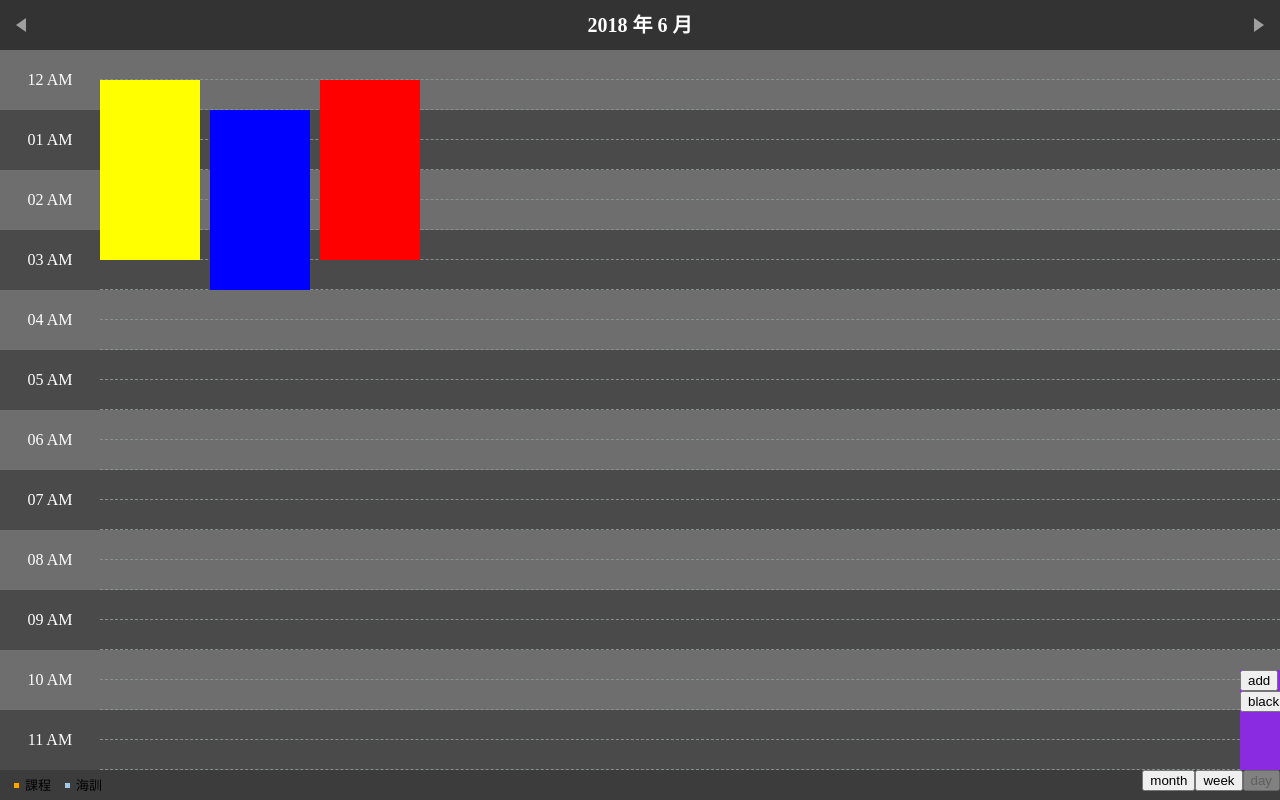
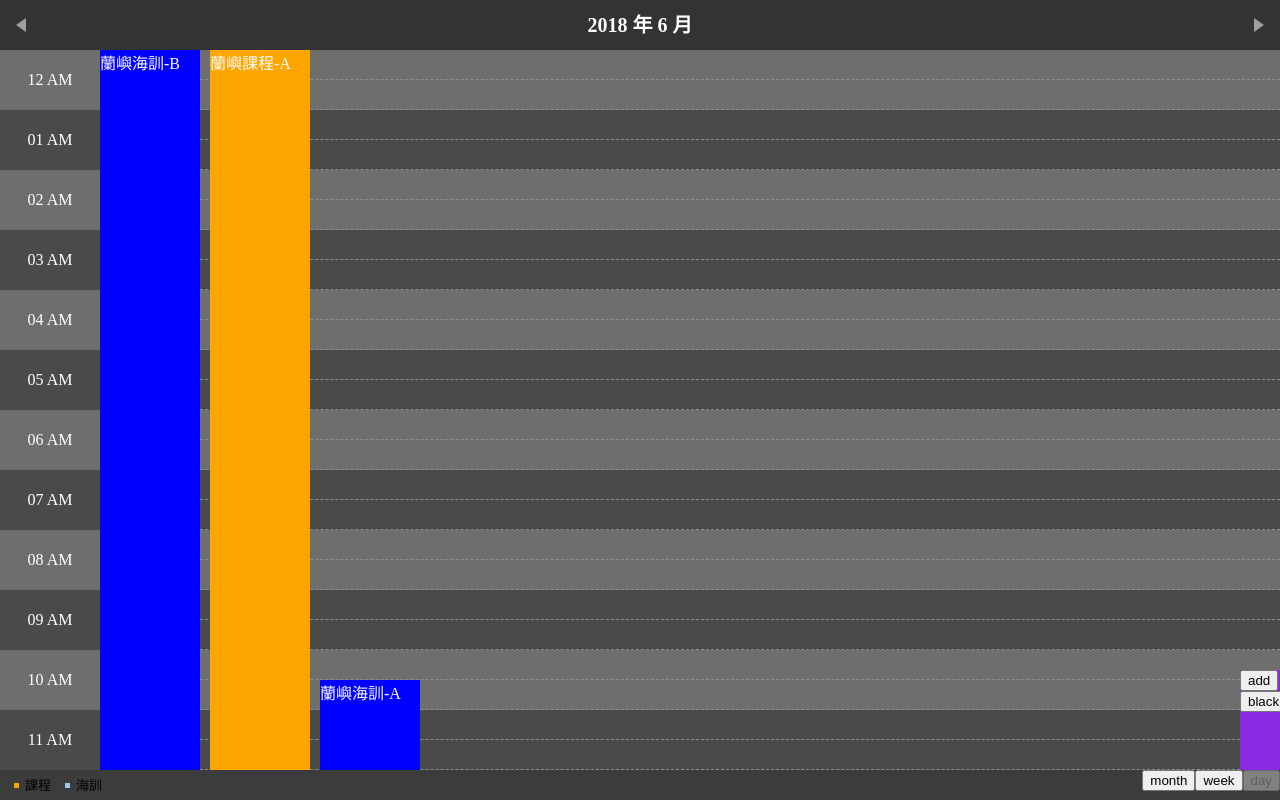
Before and after one commit to SHANG-TING/ngx-calendar, an Angular app: page / in a window 1280 px wide. Both pictures are taken after a click on the button "day". Built offline with nearby package versions, Linux system fonts and the light colour scheme.

Commit message:
add day-view logic

```diff
--- a/src/app/app.component.ts
+++ b/src/app/app.component.ts
@@ -11,30 +11,30 @@ export class AppComponent {
   title = 'app';
   events: CalendarEvent[] = [
     {
-      title: '蘭嶼課程-1',
-      start: new Date(2018, 6, 13),
-      end: new Date(2018, 6, 16),
+      title: '蘭嶼課程-A',
+      start: new Date(2018, 6, 13, 9, 0),
+      end: new Date(2018, 6, 16, 18, 0),
       color: colors.orange,
       url: 'https://docs.google.com/forms/d/e/1FAIpQLSchC4AadufooQ_wR7krQk9ys2nsPmekq0qj22ZodxPT9Dlxjw/viewform'
     } as CalendarEvent,
     {
-      title: '蘭嶼課程-2',
-      start: new Date(2018, 6, 24),
-      end: new Date(2018, 6, 27),
+      title: '蘭嶼課程-B',
+      start: new Date(2018, 6, 16, 13, 30),
+      end: new Date(2018, 6, 16, 22, 0),
       color: colors.orange,
       url: 'https://docs.google.com/forms/d/e/1FAIpQLSchC4AadufooQ_wR7krQk9ys2nsPmekq0qj22ZodxPT9Dlxjw/viewform'
     } as CalendarEvent,
     {
-      title: '蘭嶼海訓-1',
-      start: new Date(2018, 5, 26),
-      end: new Date(2018, 5, 28),
+      title: '蘭嶼海訓-A',
+      start: new Date(2018, 6, 16, 10, 30),
+      end: new Date(2018, 6, 20, 16, 30),
       color: colors.blue,
       url: 'https://docs.google.com/forms/d/e/1FAIpQLSchC4AadufooQ_wR7krQk9ys2nsPmekq0qj22ZodxPT9Dlxjw/viewform'
     } as CalendarEvent,
     {
-      title: '蘭嶼海訓-2',
-      start: new Date(2018, 5, 27),
-      end: new Date(2018, 5, 29),
+      title: '蘭嶼海訓-B',
+      start: new Date(2018, 6, 7, 7, 30),
+      end: new Date(2018, 6, 29, 11, 30),
       color: colors.blue,
       url: 'https://docs.google.com/forms/d/e/1FAIpQLSchC4AadufooQ_wR7krQk9ys2nsPmekq0qj22ZodxPT9Dlxjw/viewform'
     } as CalendarEvent
--- a/src/app/ngx-calendar/day/ngx-calendar-day-view/ngx-calendar-day-view.component.html
+++ b/src/app/ngx-calendar/day/ngx-calendar-day-view/ngx-calendar-day-view.component.html
@@ -12,7 +12,10 @@
 
 
     <!-- events -->
-    <div *ngFor="let item of data" class="bar" [ngStyle]="item.style">
+    <div *ngFor="let dayEvent of dayEvents" class="bar" [ngStyle]="dayEvent.style">
+      <span style="color: white">
+          {{ dayEvent.data.title }}
+      </span>
     </div>
      <!--<div style="background: green;
     height: 90px;
--- a/src/app/ngx-calendar/day/ngx-calendar-day-view/ngx-calendar-day-view.component.ts
+++ b/src/app/ngx-calendar/day/ngx-calendar-day-view/ngx-calendar-day-view.component.ts
@@ -1,4 +1,5 @@
 import { Component, OnInit, Input, QueryList, ViewChildren, ElementRef, AfterViewInit } from '@angular/core';
+import { CalendarEvent } from '../../@core/models';
 
 @Component({
   selector: 'ngx-calendar-day-view',
@@ -8,35 +9,39 @@ import { Component, OnInit, Input, QueryList, ViewChildren, ElementRef, AfterVie
 export class NgxCalendarDayViewComponent implements OnInit, AfterViewInit {
 
   @Input() className = 'black';
-  @Input() nstr = new Date();
+  @Input() events: CalendarEvent[] = [];
+  @Input() nstr = new Date(2018, 6, 16);
   @Input() start = '10:00';
   @Input() end = '23:00';
   @Input() split = 30;
 
   @ViewChildren('bar') bars: QueryList<ElementRef>;
 
-  data = [
-    {
-      style: {
-        top: '30px',
-        height: '180px',
-        background: 'yellow'
-      }
-    }, {
-      style: {
-        top: '60px',
-        height: '180px',
-        left: '110px',
-        background: 'blue'
-      }
-    }, {
-      style: {
-        top: '30px',
-        height: '180px',
-        left: '220px',
-        background: 'red'
-      }
-    },
+  dayEvents: any[] = [
+    // {
+    //   style: {
+    //     top: '30px',
+    //     height: '180px',
+    //     background: 'yellow'
+    //   },
+    //   data: {}
+    // }, {
+    //   style: {
+    //     top: '60px',
+    //     height: '180px',
+    //     left: '110px',
+    //     background: 'blue'
+    //   },
+    //   data: {}
+    // }, {
+    //   style: {
+    //     top: '30px',
+    //     height: '180px',
+    //     left: '220px',
+    //     background: 'red'
+    //   },
+    //   data: {}
+    // },
   ];
 
   hour = [
@@ -116,25 +121,94 @@ export class NgxCalendarDayViewComponent implements OnInit, AfterViewInit {
 
   constructor() { }
 
+  ngOnInit() {
+    this.setDayEvent();
+  }
+
   ngAfterViewInit() {
-    let tempWidth = 0;
-    for (let index = 0; index < this.data.length; index++) {
-      tempWidth = tempWidth + index * 10;
-    }
+    // 崇軒大神版本
+    // let tempWidth = 0;
+    // for (let index = 0; index < this.dayEvents.length; index++) {
+    //   tempWidth = tempWidth + index * 10;
+    // }
 
-    if ((document.body.offsetWidth - 100) < (100 * this.data.length) + tempWidth) {
+    // 灰塵版本 (僅供參考XD)
+    const tempWidth = this.dayEvents.map((x, i) => i * 10).reduce((a, b) => a + b);
+
+    if ((document.body.offsetWidth - 100) < (100 * this.dayEvents.length) + tempWidth) {
 
       this.bars.forEach(
         (item, index) => {
-          item.nativeElement.style.width = `${(100 * this.data.length) + tempWidth}px`;
+          item.nativeElement.style.width = `${(100 * this.dayEvents.length) + tempWidth}px`;
         }
       );
-
     }
-
   }
 
-  ngOnInit() {
+  setDayEvent() {
+    const firstdate = new Date(this.nstr.getFullYear(), this.nstr.getMonth(), this.nstr.getDate());
+    const lastdate = new Date(firstdate.getTime());
+    lastdate.setDate(lastdate.getDate() + 1);
+
+    const width = 30;
+    const getPixelForDiffSplit = (end, start) => {
+      const diffMs = (end.getTime() - start.getTime());
+      return (diffMs % 86400000) / (this.split * 60 * 1000);
+    };
+
+    this.dayEvents = this.events
+      .filter(e => {
+        return (e.start >= firstdate && e.start < lastdate) ||
+          (firstdate >= e.start && firstdate <= e.end) ||
+          (firstdate >= e.start  && lastdate < e.end);
+      })
+      .sort((e1, e2) => e1.start.getTime() - e2.start.getTime())
+      .map((e, i) => {
+        const event = {
+          style: {
+            top: '0px',
+            height: '0px',
+            left: `${i * 110}px`,
+            background: e.color.toString()
+          },
+          data: e
+        };
+
+        if (e.start >= firstdate && e.end < lastdate) {
+
+          //      |---------------------|
+          //            |---------|
+
+          event.style.top = `${getPixelForDiffSplit(e.start, firstdate) * width}px`;
+          event.style.height = `${getPixelForDiffSplit(e.end, e.start) * width}px`;
+
+        } else if (e.start < firstdate && (firstdate <= e.end && e.end < lastdate)) {
+
+          //      |---------------------|
+          // |----------------|
+
+          event.style.top = `0px`;
+          event.style.height = `${getPixelForDiffSplit(e.end, firstdate) * width}px`;
+
+        } else if ((e.start >= firstdate && e.start < lastdate) && e.end >= lastdate) {
+
+          //      |---------------------|
+          //                |--------------------|
+
+          event.style.top = `${getPixelForDiffSplit(e.start, firstdate) * width}px`;
+          event.style.height = `${getPixelForDiffSplit(lastdate, e.start) * width}px`;
+
+        } else if (e.start <= firstdate && lastdate < e.end) {
+
+          //      |---------------------|
+          // |-------------------------------|
+
+          event.style.top = `0px`;
+          event.style.height = `${24 * 2 * width}px`;
+        }
+
+        return event;
+      });
   }
 
 }
--- a/src/app/ngx-calendar/ngx-calendar.component.html
+++ b/src/app/ngx-calendar/ngx-calendar.component.html
@@ -15,9 +15,9 @@
     <ngx-calendar-month-view [className]="className" *ngSwitchCase="'month'" [weekNames]="weekNames" [yearName]="yearName" [monthName]="monthName"
       [events]="events" [nstr]="nstr" (open)="openEvent($event)"></ngx-calendar-month-view>
 
-    <ngx-calendar-week-view [className]="className" *ngSwitchCase="'week'" [events]="events" [nstr]="nstr"></ngx-calendar-week-view>
+    <ngx-calendar-week-view [className]="className" *ngSwitchCase="'week'" [events]="events" [nstr]="nstr" ></ngx-calendar-week-view>
 
-    <ngx-calendar-day-view [className]="className" *ngSwitchCase="'day'"></ngx-calendar-day-view>
+    <ngx-calendar-day-view [className]="className" *ngSwitchCase="'day'" [events]="events" ></ngx-calendar-day-view>
 
   </div>
 
```
